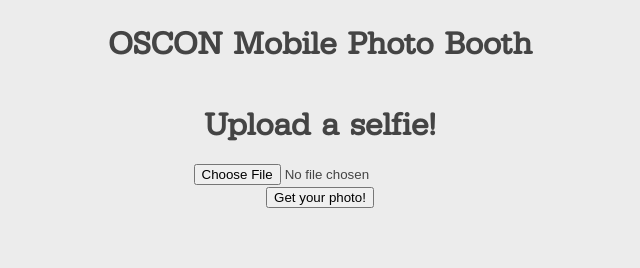
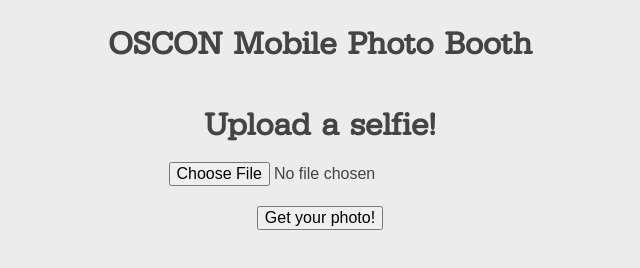
Before and after one commit to pselle/oscon-photo-booth, a plain HTML site: page index.html in a window 1280 px wide. Shown: the whole page, without its empty margins (320-960 px from the left). Drawn offline with Linux system fonts and the light colour scheme.

Commit message:
Update styles

```diff
--- a/index.html
+++ b/index.html
@@ -47,7 +47,7 @@
     <h1>Upload a selfie!</h1>
     <form id="imageForm" action="https://31w7u6bill.execute-api.us-east-1.amazonaws.com/prod/selfie/create" method="POST">
       <input id="imageUpload" type="file" accept="image/*"/>
-      <div>
+      <div class="submitWrap">
         <input type="submit" value="Get your photo!"/>
       </div>
     </form>
--- a/styles/styles.css
+++ b/styles/styles.css
@@ -62,6 +62,14 @@
   overflow-y: auto;
   -webkit-overflow-scrolling: touch; }
 
+input {
+  font-size: 16px;
+}
+
+.submitWrap {
+  margin-top: 20px;
+}
+
 #selfieResult {
   margin-top: 50px;
 }
```
